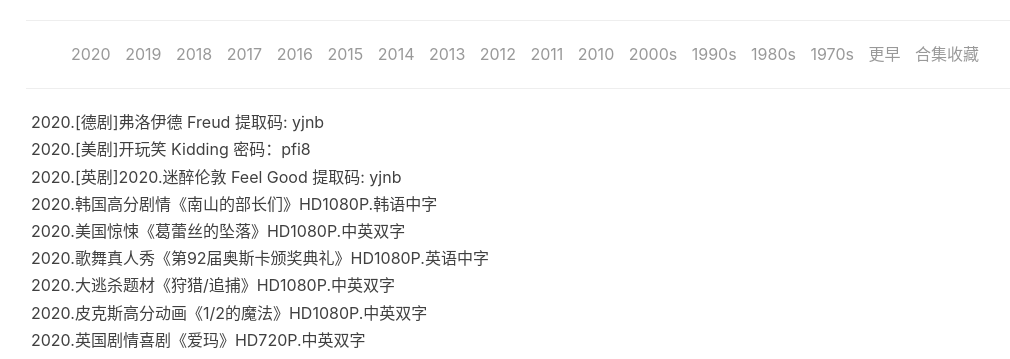
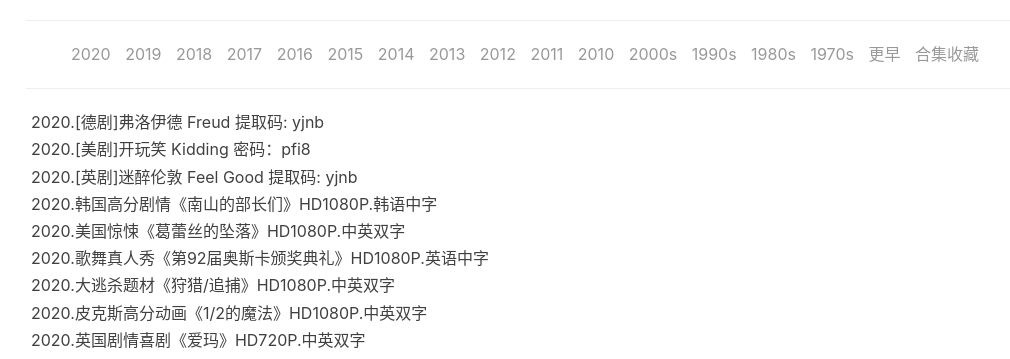
Before and after one commit to qisqifen/qisqifen.github.io, a Jekyll site: the page built from mv/y2020.html, in a window 1280 px wide. Shown: the top 359 px of the page, without its empty margins (44-1054 px from the left). Built offline with Jekyll 4.4.1, drawn with Linux system fonts in a browser that asks for light colours; nearby versions of some CDN libraries; comment, search, counter and statistics services are not loaded.

Commit message:
first commot

```diff
--- a/mv/y2020.html
+++ b/mv/y2020.html
@@ -7,7 +7,7 @@
 <ul class="movie-list">
   <li><a href="https://pan.baidu.com/s/1Qin8b15O5XfYLVwBtpMAeQ">2020.[德剧]弗洛伊德 Freud  提取码: yjnb</a></li>
   <li><a href="https://pan.baidu.com/s/1PC-TsnPPzSIKjKrg0pjaVg">2020.[美剧]开玩笑 Kidding 密码：pfi8</a></li>
-  <li><a href="https://pan.baidu.com/s/1jjIuQE-JO8i_0biNTS7QDg"> 2020.[英剧]2020.迷醉伦敦 Feel Good  提取码: yjnb</a></li>
+  <li><a href="https://pan.baidu.com/s/1jjIuQE-JO8i_0biNTS7QDg"> 2020.[英剧]迷醉伦敦 Feel Good  提取码: yjnb</a></li>
   <li><a href="https://pan.baidu.com/s/1XaJK5S1WK2jbY6-B0_adkg">2020.韩国高分剧情《南山的部长们》HD1080P.韩语中字 </a></li>
   <li><a href="https://pan.baidu.com/s/16gX4D0H9jgKvtBDReOJOoA">2020.美国惊悚《葛蕾丝的坠落》HD1080P.中英双字 </a></li>
   <li><a href="https://pan.baidu.com/s/1Eq2DjU3Gi2jvwWV5E4MnEQ">2020.歌舞真人秀《第92届奥斯卡颁奖典礼》HD1080P.英语中字 </a></li>
```
Also changed, not shown: _posts/2020-03-25-recent.md (+1 -1 lines).
